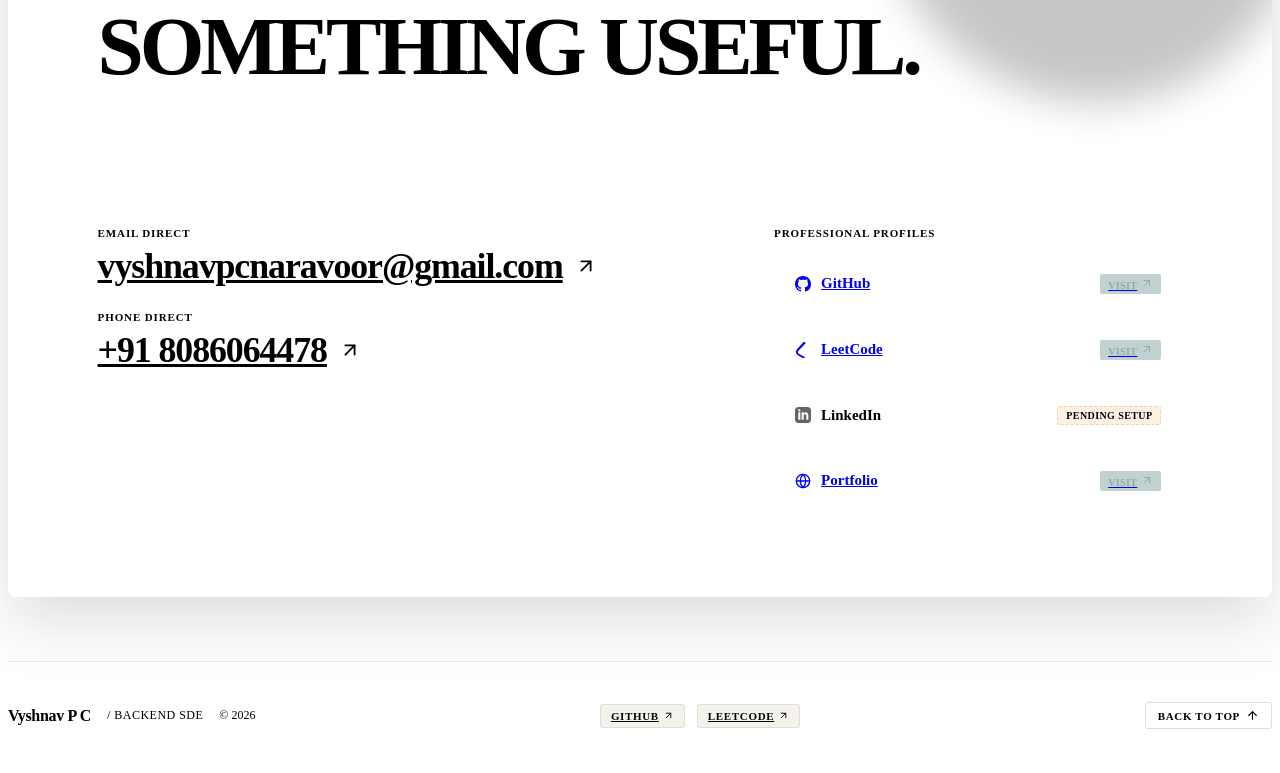
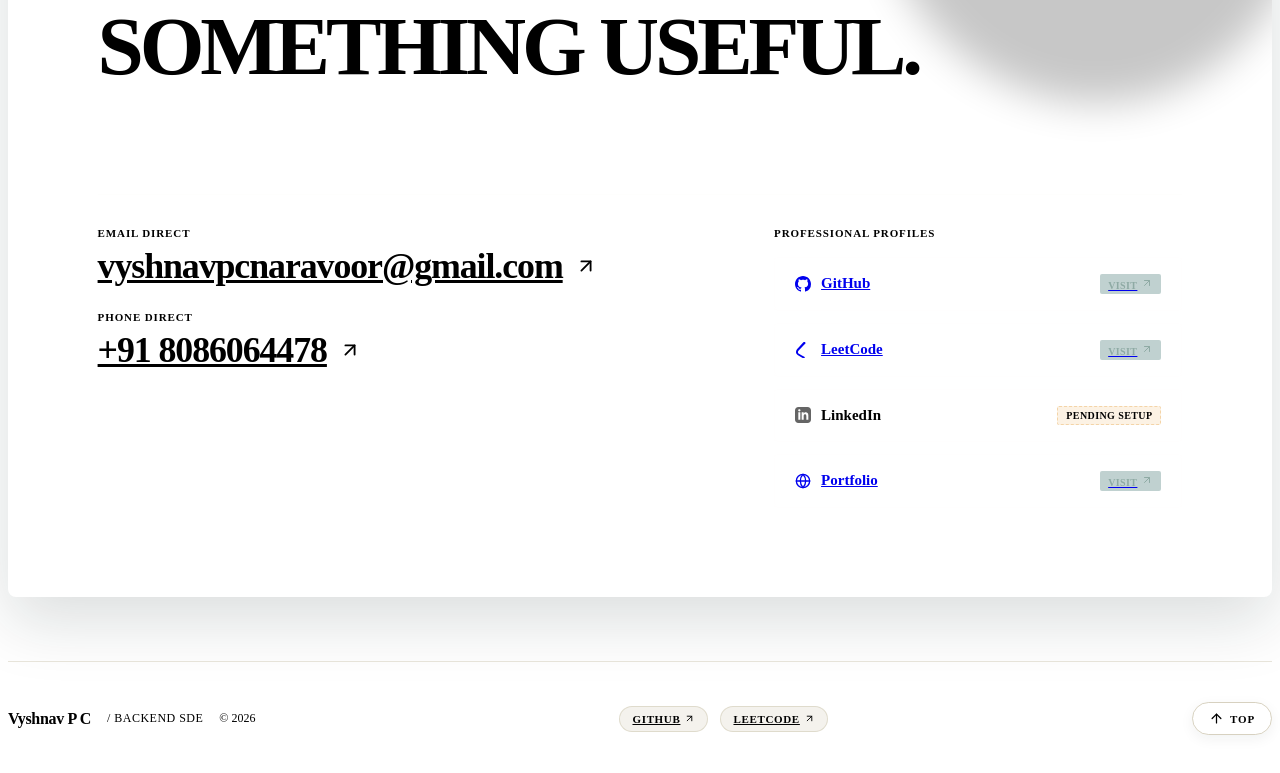
Before and after one commit to vyshn4v/portfolio, a React (Vite) app: page / in a window 1280 px wide. Shown: the part 6044-6817 px from the top of the page. Built offline with nearby package versions, Linux system fonts and the light colour scheme; the HTML template or start-up script is replaced by a standard one.

Commit message:
feat(footer): style back-to-top trigger as a tactile pill bubble with hover lift and arrow animation

```diff
--- a/src/components/Footer/Footer.css
+++ b/src/components/Footer/Footer.css
@@ -46,6 +46,7 @@
   display: flex;
   align-items: center;
   gap: 12px;
+  flex-wrap: wrap;
 }
 
 .footer-profile-link {
@@ -56,10 +57,10 @@
   font-size: 11px;
   font-weight: 600;
   letter-spacing: 0.06em;
-  padding: 5px 10px;
-  border-radius: 3px;
+  padding: 6px 12px;
+  border-radius: 999px;
   background-color: rgba(198, 190, 165, 0.2);
-  border: 1px solid rgba(198, 190, 165, 0.4);
+  border: 1px solid rgba(198, 190, 165, 0.45);
   color: var(--color-teal-dark);
   transition: all var(--duration-fast) var(--ease-micro);
 }
@@ -77,28 +78,40 @@
   gap: 16px;
 }
 
-.footer-back-top {
+/* Floating-style Bubble Back to Top */
+.footer-bubble-btn {
   display: inline-flex;
   align-items: center;
+  justify-content: center;
   gap: 6px;
+  padding: 8px 16px;
+  border-radius: 999px;
+  background-color: var(--color-white);
+  color: var(--color-ink);
+  border: 1.5px solid rgba(198, 190, 165, 0.7);
+  box-shadow: 0 4px 14px rgba(13, 35, 34, 0.06);
   font-family: var(--font-mono);
   font-size: 11px;
-  font-weight: 600;
-  letter-spacing: 0.06em;
+  font-weight: 700;
+  letter-spacing: 0.08em;
   text-transform: uppercase;
-  color: var(--color-ink);
-  padding: 6px 12px;
-  background: var(--color-white);
-  border: 1px solid rgba(198, 190, 165, 0.5);
-  border-radius: 3px;
   transition: all var(--duration-fast) var(--ease-micro);
   cursor: pointer;
 }
 
-.footer-back-top:hover {
+.footer-bubble-btn:hover {
   background-color: var(--color-ink);
   color: var(--color-bg);
   border-color: var(--color-ink);
+  transform: translateY(-3px) scale(1.04);
+  box-shadow: 0 8px 24px rgba(13, 35, 34, 0.12);
+}
+
+.footer-bubble-btn svg {
+  transition: transform var(--duration-fast) var(--ease-micro);
+}
+
+.footer-bubble-btn:hover svg {
   transform: translateY(-2px);
 }
 
@@ -112,6 +125,6 @@
 
   .footer-right {
     width: 100%;
-    justify-content: space-between;
+    justify-content: flex-end;
   }
 }
--- a/src/components/Footer/Footer.tsx
+++ b/src/components/Footer/Footer.tsx
@@ -51,15 +51,16 @@ export const Footer: React.FC = () => {
           )}
         </div>
 
-        {/* Right: Back to Top Trigger */}
+        {/* Right: Circular Back to Top Bubble */}
         <div className="footer-right">
           <button
             onClick={scrollToTop}
-            className="footer-back-top"
-            aria-label="Back to top of page"
+            className="footer-bubble-btn"
+            aria-label="Back to top"
+            title="Back to top"
           >
-            <span>BACK TO TOP</span>
-            <ArrowUp size={13} />
+            <ArrowUp size={15} />
+            <span>TOP</span>
           </button>
         </div>
       </div>
```
